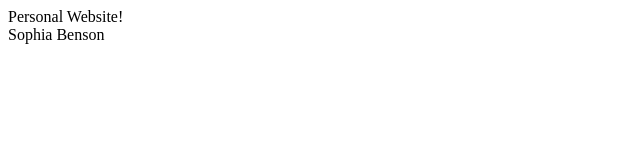
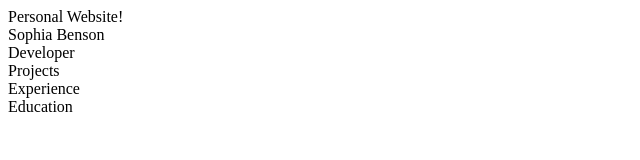
Before and after one commit to SophiaBenson/Personal-Website, a website: page public/index.html in a window 1280 px wide. Shown: the whole page, without its empty margins (0-640 px from the left). Drawn offline with Linux system fonts and the light colour scheme; files whose address does not match are found by name.

Commit message:
div organization

```diff
--- a/public/index.html
+++ b/public/index.html
@@ -11,6 +11,17 @@
 Personal Website!
 <div class="nameDiv">
   Sophia Benson
+  <br>
+  Developer
+</div>
+<div class="projectDiv">
+  Projects
+</div>
+<div class="experienceDiv">
+  Experience
+</div>
+<div class="educationDiv">
+  Education
 </div>
   </body>
 </html>
```
